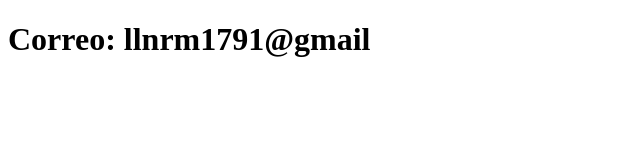
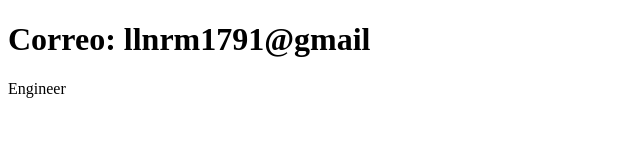
Before and after one commit to allanromero91/sistema-de-registro, a plain HTML site: page contacto.html in a window 1280 px wide. Shown: the full height of the page, 0-640 px from the left. Drawn offline with Linux system fonts and the light colour scheme.

Commit message:
Actualiza el contacto

```diff
--- a/contacto.html
+++ b/contacto.html
@@ -8,5 +8,6 @@
 </head>
 <body>
 <h1>Correo: llnrm1791@gmail</h1>
+<p>Engineer</p>
 </body>
 </html>
```
